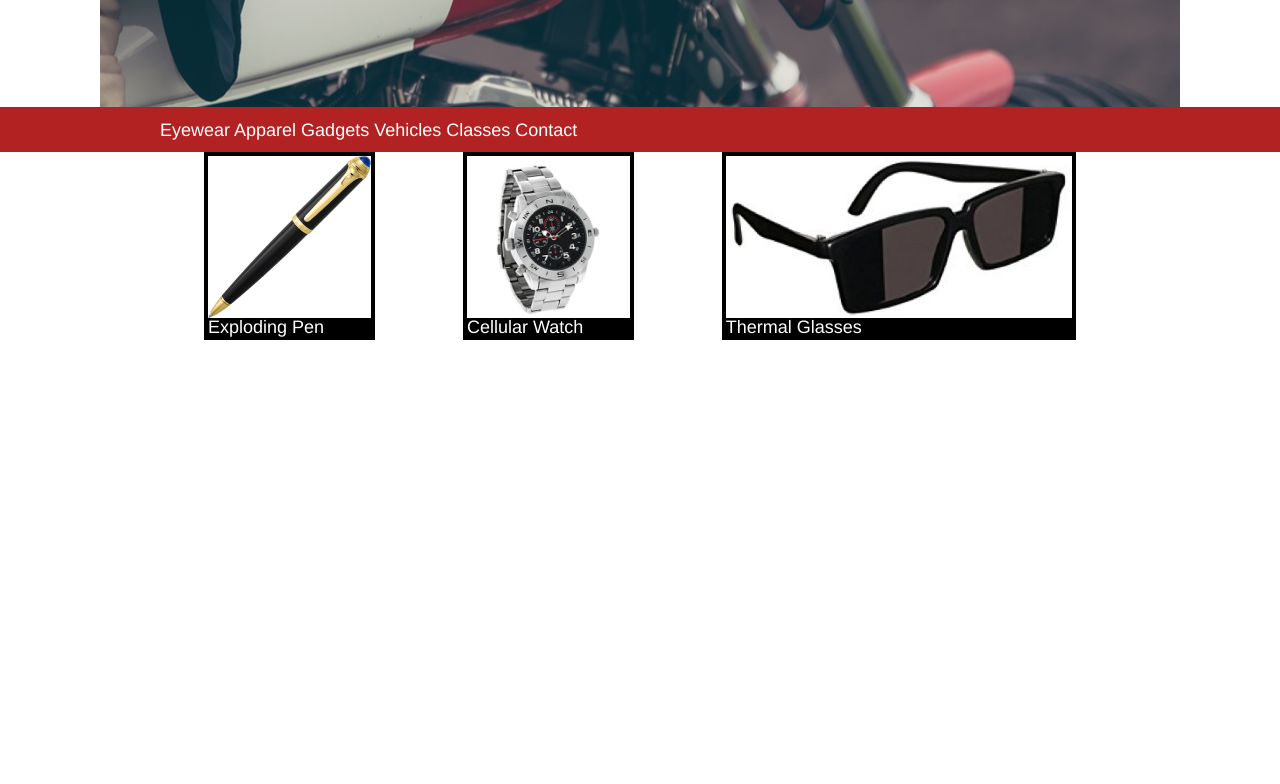
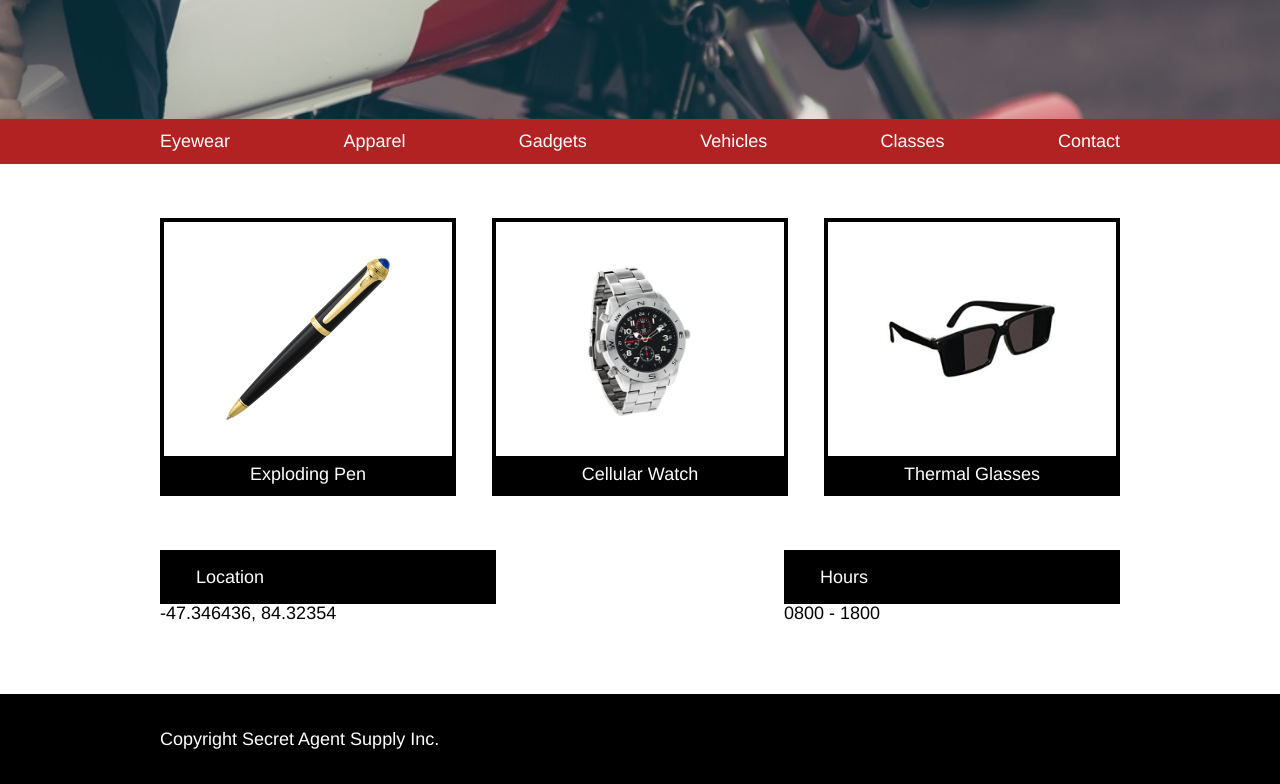
Before and after one commit to aaronjsnyder/secretagentsupply, a plain HTML site: page index.html in a window 1280 px wide. Shown: the part 373-1157 px from the top of the page. Before the commit the page ends 800 px from the top, so only its background shows below. Drawn offline with Linux system fonts and the light colour scheme.

Commit message:
Finish static webpage css

```diff
--- a/index.html
+++ b/index.html
@@ -37,33 +37,43 @@
     <div class="container">
       <section class="product-grid">
         <div class="product">
-          <img src="./resources/images/pen.png" alt="Black and Gold Twist Ball-point Pen">
+          <div class="img-container">
+            <img src="./resources/images/pen.png" alt="Black and Gold Twist Ball-point Pen">
+          </div>
           <span>Exploding Pen</span>
         </div>
 
         <div class="product">
-          <img src="./resources/images/watch.png" alt="Silver Analog Watch">
+          <div class="img-container">
+            <img src="./resources/images/watch.png" alt="Silver Analog Watch">
+          </div>
           <span>Cellular Watch</span>
         </div>
 
         <div class="product">
-          <img src="./resources/images/glasses.png" alt="Black Sunglasses">
+          <div class="img-container">
+            <img id="glasses" src="./resources/images/glasses.png" alt="Black Sunglasses">
+          </div>
           <span>Thermal Glasses</span>
         </div>
       </section>
 
       <section class="location-hours">
-        <div class="location">
-          <span>Location</span>
-          <span>-47.346436, 84.32354</span>
+        <div class="block">
+          <div class="head">
+            <span>Location</span>
+          </div>
+          <span class="info">-47.346436, 84.32354</span>
         </div>
-        <div class="hours">
-          <span>Hours</span>
-          <span>0800 - 1800</span>
+
+        <div class="block">
+          <div class="head">
+            <span>Hours</span>
+          </div>
+          <span class="info">0800 - 1800</span>
         </div>
       </section>
     </div>
-
 
     <footer>
       <div class="container">
--- a/resources/css/style.css
+++ b/resources/css/style.css
@@ -2,10 +2,6 @@ html {
   font-size: 18px;
   font-family: "Helvetica", sans-serif;
   color: white;
-}
-
-body {
-
 }
 
 a {
@@ -21,13 +17,18 @@ a {
 /* Header Style */
 
 header {
-  display: flex;
-  align-items: center;
   background-color: black;
   width: cover;
 }
+
+header .container {
+  display: flex;
+  align-items: center;
+}
+
  header img {
    height: 1.5rem;
+   padding-left: 0.5rem;
  }
 
  header span{
@@ -40,7 +41,7 @@ header {
   background-image: url("../images/moto.jpeg");
   background-repeat: no-repeat;
   background-position: center;
-  width: 100%;
+  background-size: cover;
   height: 25rem;
 }
 
@@ -49,6 +50,8 @@ header {
   font-weight: bold;
   width: 20rem;
   padding: 2rem 3rem;
+  position: relative;
+  top: 9rem;
 }
 
 .banner-text h2 {
@@ -58,28 +61,89 @@ header {
 
 nav {
   background-color: firebrick;
+  padding: 0.75rem 0;
+}
+
+nav .container {
   display: flex;
   justify-content: space-between;
-  padding: 0.75rem 0;
 }
 
 /* Product Grid */
 
 .product-grid {
   display: flex;
-  justify-content: space-around;
+  justify-content: space-between;
+  margin: 3rem auto;
 }
 
 .product {
   display: flex;
   flex-direction: column;
   border: 4px solid black;
+  width: 30%;
+}
+
+.img-container {
+  width: 30%
+  height: 13rem;
+  overflow: hidden;
 }
 
 .product img {
-  height: 9rem;
+  display: block;
+  width: auto;
+  max-height: 9rem;
+  margin: 2rem auto;
 }
 
 .product span {
   background-color: black;
+  padding: 0.5rem 0;
+  text-align: center;
 }
+
+#glasses {
+  width: 60%;
+  height: auto;
+  margin: 4.25rem auto;
+}
+
+/* Hours and Location */
+
+.location-hours {
+  display: flex;
+  justify-content: space-between;
+}
+
+.block{
+  display: flex;
+  flex-direction: column;
+  width: 35%;
+}
+
+.head {
+  background-color: black;
+  padding: 1rem 0;
+}
+
+.head span {
+  padding: 2rem;
+}
+
+.info {
+  color: black;
+}
+
+/* Footer */
+
+footer {
+  background-color: black;
+  margin-top: 4rem;
+}
+
+footer .container {
+  display: flex;
+  align-items: center;
+  height: 5rem;
+}
```
